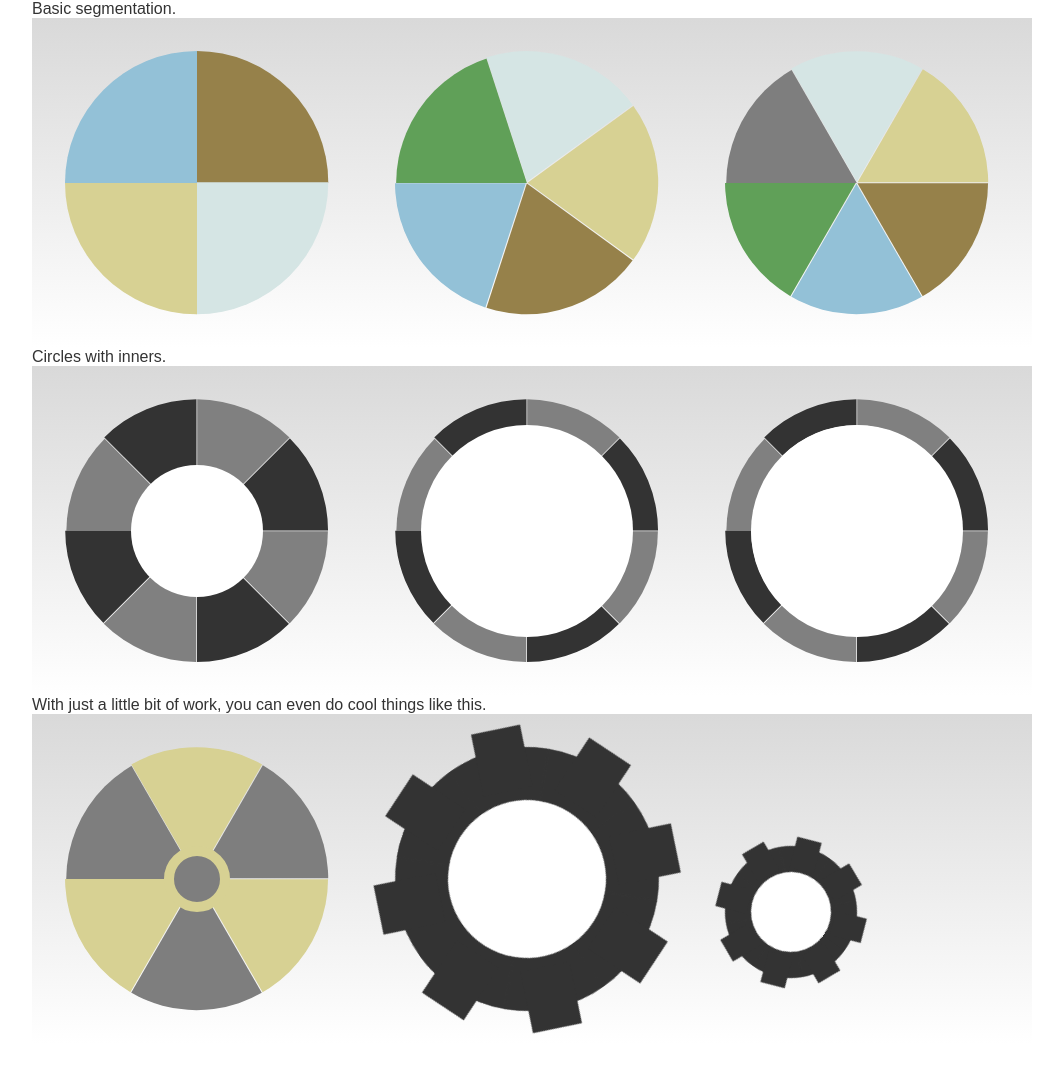
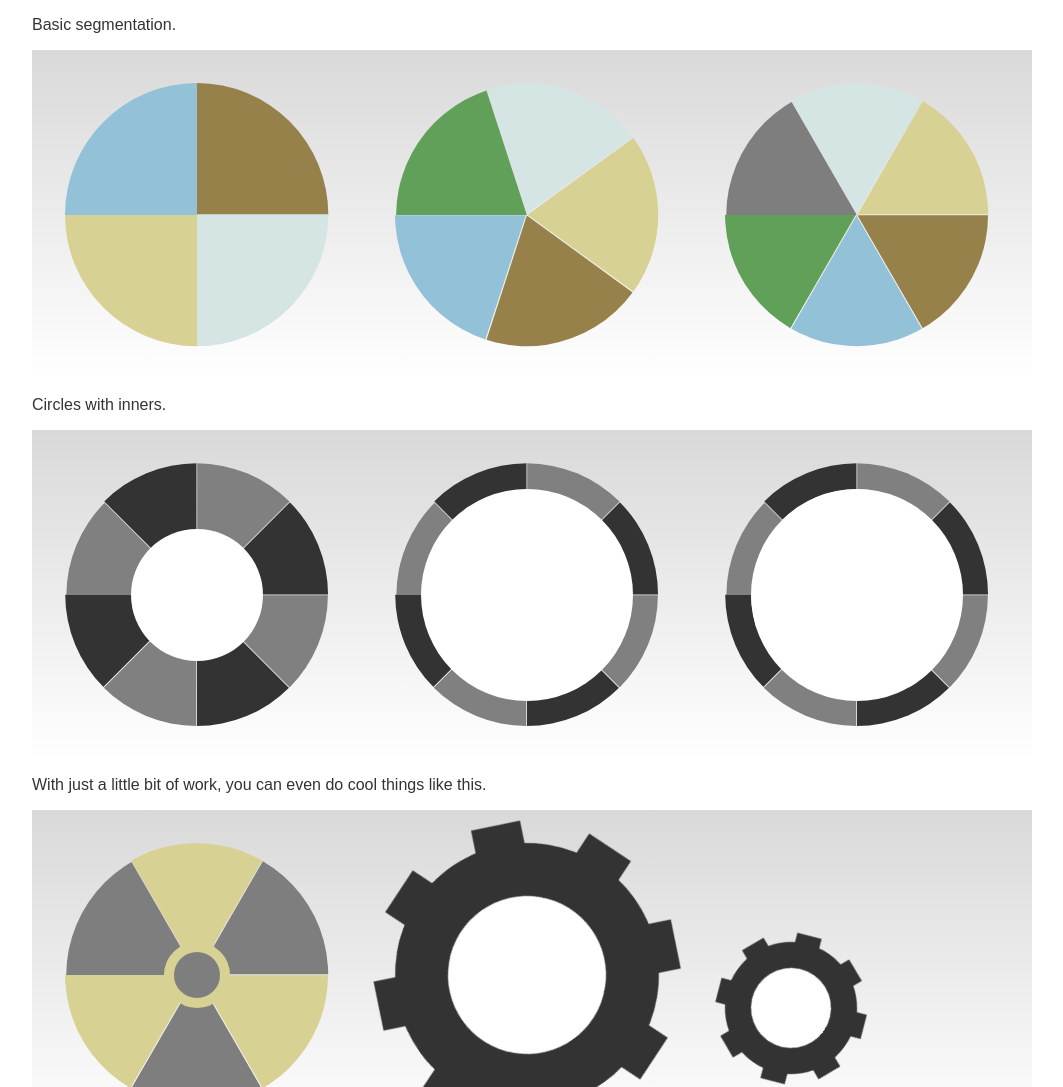
Before and after one commit to andysellick/css-circles, a website: page src/index.html in a window 1280 px wide. Shown: the top 1087 px of the page, without its empty margins (108-1171 px from the left). Before the commit the page ends 1044 px from the top, so only its background shows below. Drawn offline with nearby package versions, Linux system fonts and the light colour scheme; files that its build step writes are made by us from their sources.

Commit message:
Disabling unnecessary reset styles

```diff
--- a/src/static/less/examples.less
+++ b/src/static/less/examples.less
@@ -1,5 +1,6 @@
 
 	.examplewrapper {
+		margin:0 0 1em 0;
         .vertical-gradient( #d9d9d9, 0%, #FFFFFF, 100% );
         .border-box();
 	}
--- a/src/static/less/styles.less
+++ b/src/static/less/styles.less
@@ -1,4 +1,4 @@
 @import "mixins.less";
-@import "reset.less";
+//@import "reset.less";
 @import "examples.less";
 @import "circles.less";
```
